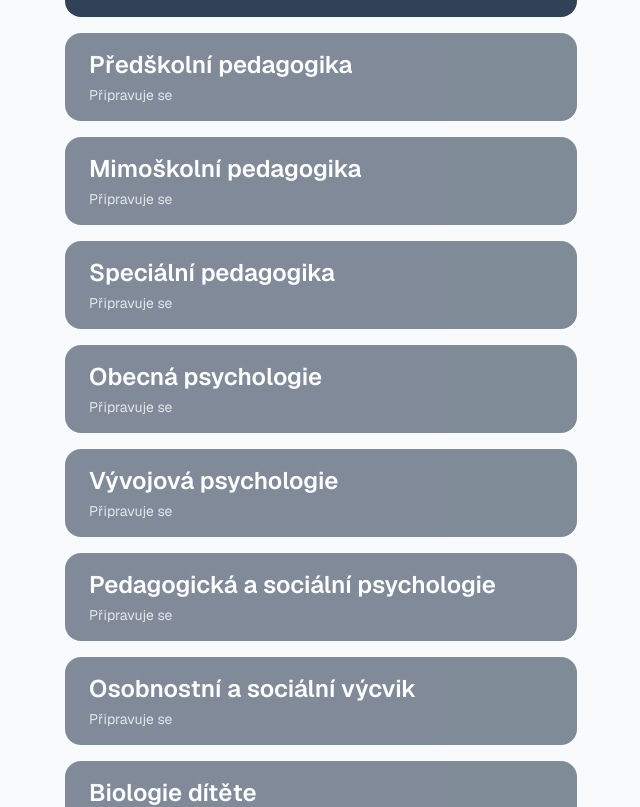
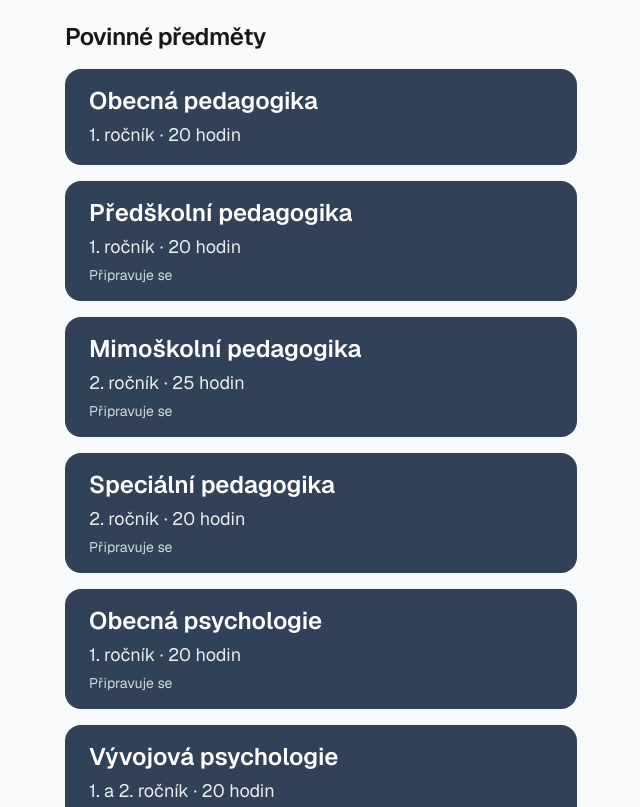
Before and after one commit to git-testovaci/manas-uceni, a Next.js app: page / in a window 1280 px wide. Shown: the part 275-1082 px from the top of the page, without its empty margins (319-959 px from the left). Built offline with nearby package versions, Linux system fonts and the light colour scheme.

Commit message:
feat: update homepage with mandatory study subjects

```diff
--- a/app/page.tsx
+++ b/app/page.tsx
@@ -1,6 +1,7 @@
 import { PageShell } from "@/components/layout/PageShell";
 import { SubjectCard } from "@/components/ui/SubjectCard";
 import {
+  getStudySubjectCardDescription,
   getStudySubjects,
   hasStudySubjectContent,
 } from "@/data/subjects";
@@ -12,40 +13,46 @@ export default function Home() {
     <PageShell>
       <header className="mb-8 text-center sm:mb-10">
         <h1 className="text-3xl font-bold tracking-tight sm:text-4xl">
-          Studijní předměty
+          Co dnes procvičíme?
         </h1>
         <p className="mt-3 text-lg text-foreground/70">
-          Vyber předmět programu a pokračuj v učení, procvičování a opakování.
+          Vyber předmět a začni studovat nebo procvičovat.
         </p>
       </header>
 
-      <nav aria-label="Studijní předměty" className="flex flex-col gap-4">
+      <nav aria-label="Hlavní navigace" className="flex flex-col gap-8">
+        <SubjectCard
+          href="/practice"
+          title="Moje procvičování"
+          description="Opakování slabých míst napříč předměty"
+          variant="practice"
+        />
+
+        <section aria-labelledby="mandatory-subjects-heading" className="space-y-4">
+          <h2
+            id="mandatory-subjects-heading"
+            className="text-xl font-semibold tracking-tight sm:text-2xl"
+          >
+            Povinné předměty
+          </h2>
+
+          <div className="flex flex-col gap-4">
             {subjects.map((subject) => {
               const hasContent = hasStudySubjectContent(subject.id);
 
               return (
                 <SubjectCard
                   key={subject.id}
-              href={hasContent ? `/subjects/${subject.id}` : undefined}
+                  href={`/subjects/${subject.id}`}
                   title={subject.title}
-              description={
-                hasContent
-                  ? (subject.description ?? "Otevřít předmět")
-                  : undefined
-              }
-              disabled={!hasContent}
-              disabledHint={hasContent ? undefined : "Připravuje se"}
+                  description={getStudySubjectCardDescription(subject)}
+                  note={hasContent ? undefined : "Připravuje se"}
                   variant="study"
                 />
               );
             })}
-
-        <SubjectCard
-          href="/practice"
-          title="Moje procvičování"
-          description="Slabá místa napříč předměty"
-          variant="practice"
-        />
+          </div>
+        </section>
       </nav>
     </PageShell>
   );
--- a/components/ui/SubjectCard.tsx
+++ b/components/ui/SubjectCard.tsx
@@ -6,6 +6,7 @@ type SubjectCardProps = {
   href?: string;
   title: string;
   description?: string;
+  note?: string;
   variant: SubjectVariant;
   disabled?: boolean;
   disabledHint?: string;
@@ -22,6 +23,7 @@ const variantStyles: Record<SubjectVariant, string> = {
 const cardContent = (
   title: string,
   description?: string,
+  note?: string,
   disabledHint?: string,
 ) => (
   <>
@@ -30,6 +32,9 @@ const cardContent = (
       <span className="text-base font-normal opacity-90 sm:text-lg">
         {description}
       </span>
+    )}
+    {note && (
+      <span className="text-sm font-normal opacity-80">{note}</span>
     )}
     {disabledHint && (
       <span className="text-sm font-normal opacity-80">{disabledHint}</span>
@@ -41,6 +46,7 @@ export function SubjectCard({
   href,
   title,
   description,
+  note,
   variant,
   disabled = false,
   disabledHint,
@@ -54,7 +60,7 @@ export function SubjectCard({
         aria-disabled="true"
         className={`${baseClass} ${variantStyles[variant]} cursor-not-allowed opacity-60`}
       >
-        {cardContent(title, description, disabledHint)}
+        {cardContent(title, description, note, disabledHint)}
       </div>
     );
   }
@@ -68,7 +74,7 @@ export function SubjectCard({
       href={href}
       className={`${baseClass} ${variantStyles[variant]} transition-opacity hover:opacity-90 focus-visible:ring-2 focus-visible:ring-foreground focus-visible:ring-offset-2 focus-visible:ring-offset-background`}
     >
-      {cardContent(title, description, disabledHint)}
+      {cardContent(title, description, note, disabledHint)}
     </Link>
   );
 }
--- a/data/subjects/index.ts
+++ b/data/subjects/index.ts
@@ -11,6 +11,16 @@ import type {
 const SUBJECT_CONTENT: Partial<Record<StudySubjectId, StudySubjectContent>> = {
   "obecna-pedagogika": OBECNA_PEDAGOGIKA_CONTENT,
 };
+
+export function getStudySubjectCardDescription(
+  subject: StudySubjectMeta,
+): string {
+  const parts = [subject.studyPeriod, subject.teachingScope].filter(
+    (value): value is string => Boolean(value),
+  );
+
+  return parts.join(" · ");
+}
 
 export function getStudySubjects(): StudySubjectMeta[] {
   return [...STUDY_SUBJECTS].sort((left, right) => left.order - right.order);
--- a/data/subjects/registry.ts
+++ b/data/subjects/registry.ts
@@ -5,6 +5,8 @@ export const STUDY_SUBJECTS: StudySubjectMeta[] = [
     id: "obecna-pedagogika",
     title: "Obecná pedagogika",
     order: 1,
+    studyPeriod: "1. ročník",
+    teachingScope: "20 hodin",
     description: "Základy pedagogiky, výchova a vzdělávání",
     accent: "#475569",
   },
@@ -12,108 +14,144 @@ export const STUDY_SUBJECTS: StudySubjectMeta[] = [
     id: "predskolni-pedagogika",
     title: "Předškolní pedagogika",
     order: 2,
+    studyPeriod: "1. ročník",
+    teachingScope: "20 hodin",
     accent: "#475569",
   },
   {
     id: "mimoskolni-pedagogika",
     title: "Mimoškolní pedagogika",
     order: 3,
+    studyPeriod: "2. ročník",
+    teachingScope: "25 hodin",
     accent: "#475569",
   },
   {
     id: "specialni-pedagogika",
     title: "Speciální pedagogika",
     order: 4,
+    studyPeriod: "2. ročník",
+    teachingScope: "20 hodin",
     accent: "#475569",
   },
   {
     id: "obecna-psychologie",
     title: "Obecná psychologie",
     order: 5,
+    studyPeriod: "1. ročník",
+    teachingScope: "20 hodin",
     accent: "#475569",
   },
   {
     id: "vyvojova-psychologie",
     title: "Vývojová psychologie",
     order: 6,
+    studyPeriod: "1. a 2. ročník",
+    teachingScope: "20 hodin",
     accent: "#475569",
   },
   {
     id: "pedagogicka-a-socialni-psychologie",
     title: "Pedagogická a sociální psychologie",
     order: 7,
+    studyPeriod: "1. a 2. ročník",
+    teachingScope: "25 hodin",
     accent: "#475569",
   },
   {
     id: "osobnostni-a-socialni-vycvik",
     title: "Osobnostní a sociální výcvik",
     order: 8,
+    studyPeriod: "1. ročník",
+    teachingScope: "30 hodin",
     accent: "#475569",
   },
   {
     id: "biologie-ditete",
     title: "Biologie dítěte",
     order: 9,
+    studyPeriod: "1. ročník",
+    teachingScope: "20 hodin",
     accent: "#475569",
   },
   {
     id: "zdravotni-nauky",
     title: "Zdravotní nauky",
     order: 10,
+    studyPeriod: "1. a 2. ročník",
+    teachingScope: "20 hodin",
     accent: "#475569",
   },
   {
     id: "telesna-vychova-s-metodikou",
     title: "Tělesná výchova s metodikou",
     order: 11,
+    studyPeriod: "1. a 2. ročník",
+    teachingScope: "40 hodin",
     accent: "#475569",
   },
   {
     id: "dramaticka-vychova-s-metodikou",
     title: "Dramatická výchova s metodikou",
     order: 12,
+    studyPeriod: "1. a 2. ročník",
+    teachingScope: "40 hodin",
     accent: "#475569",
   },
   {
     id: "vytvarna-vychova-s-metodikou",
     title: "Výtvarná výchova s metodikou",
     order: 13,
+    studyPeriod: "1. a 2. ročník",
+    teachingScope: "40 hodin",
     accent: "#475569",
   },
   {
     id: "hudebni-vychova-s-metodikou",
     title: "Hudební výchova s metodikou",
     order: 14,
+    studyPeriod: "1. a 2. ročník",
+    teachingScope: "40 hodin",
     accent: "#475569",
   },
   {
     id: "hra-na-hudebni-nastroj",
     title: "Hra na hudební nástroj",
     order: 15,
+    studyPeriod: "1. a 2. ročník",
+    teachingScope: "20 hodin",
     accent: "#475569",
   },
   {
     id: "literarni-a-jazykove-praktikum",
     title: "Literární a jazykové praktikum",
     order: 16,
+    studyPeriod: "2. ročník",
+    teachingScope: "20 hodin",
     accent: "#475569",
   },
   {
     id: "logopedicke-minimum",
     title: "Logopedické minimum",
     order: 17,
+    studyPeriod: "2. ročník",
+    teachingScope: "10 hodin",
     accent: "#475569",
   },
   {
     id: "aplikovane-pravni-normy",
     title: "Aplikované právní normy",
     order: 18,
+    studyPeriod: "2. ročník",
+    teachingScope: "10 hodin",
     accent: "#475569",
   },
   {
     id: "odborna-praxe",
     title: "Odborná praxe",
     order: 19,
+    studyPeriod: "1. a 2. ročník",
+    teachingScope: "2–6 týdnů",
     accent: "#475569",
   },
 ];
--- a/types/study.ts
+++ b/types/study.ts
@@ -33,6 +33,8 @@ export interface StudySubjectMeta {
   title: string;
   shortTitle?: string;
   description?: string;
+  studyPeriod?: string;
+  teachingScope?: string;
   order: number;
   accent?: string;
 }
```
Lines whose indentation alone changed are shown as unchanged.
